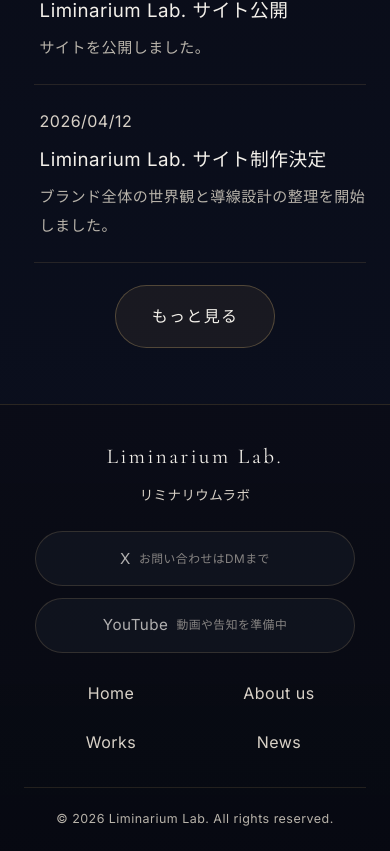
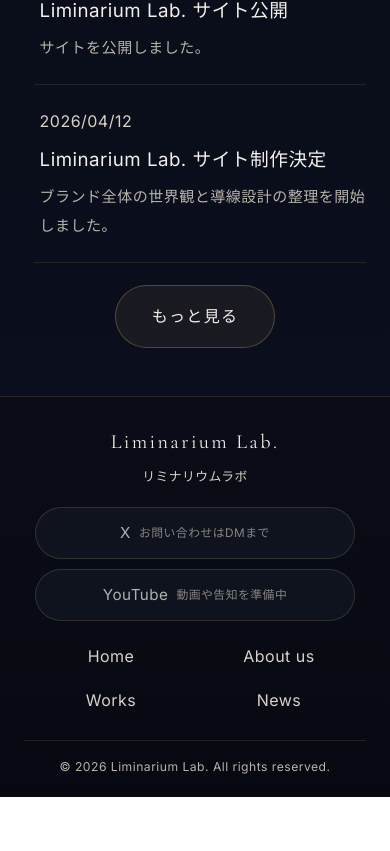
Before and after one commit to sunpotflower4460-cpu/Test-HP-SAKI, a React (Vite) app: page / in a window 390 px wide. Shown: the part 1973-2824 px from the top of the page. After the commit the page ends 2770 px from the top, so only its background shows below. Built offline with nearby package versions, Linux system fonts and the light colour scheme.

Commit message:
tune: compact mobile footer spacing

```diff
--- a/src/components/Footer.module.css
+++ b/src/components/Footer.module.css
@@ -132,53 +132,58 @@
 
 @media (max-width: 640px) {
   .footer {
-    margin-top: clamp(3.5rem, 12vw, 4.8rem);
+    margin-top: clamp(3rem, 10vw, 4.25rem);
   }
 
   .inner {
-    padding-top: 2rem;
-    padding-bottom: 1.35rem;
+    padding-top: 1.65rem;
+    padding-bottom: 1.15rem;
   }
 
   .top {
-    gap: 1.45rem;
+    gap: 1.15rem;
+  }
+
+  .brandBlock {
+    gap: 0.3rem;
   }
 
   .brandMain {
-    font-size: 1.32rem;
+    font-size: 1.26rem;
   }
 
   .brandSub {
-    font-size: 0.84rem;
+    font-size: 0.8rem;
   }
 
   .socialBlock {
     flex-direction: column;
     width: 100%;
-    gap: 0.7rem;
+    gap: 0.62rem;
   }
 
   .socialLink {
     width: min(100%, 320px);
-    min-height: 48px;
-    padding: 0.78rem 1rem;
+    min-height: 44px;
+    padding: 0.68rem 0.95rem;
   }
 
   .footerNav {
     grid-template-columns: repeat(2, minmax(0, 1fr));
     width: min(100%, 320px);
-    gap: 0.8rem 1rem;
+    gap: 0.65rem 1rem;
   }
 
   .footerNavLink {
-    min-height: 36px;
+    min-height: 34px;
     display: inline-flex;
     align-items: center;
     justify-content: center;
   }
 
   .bottom {
-    margin-top: 1.65rem;
-    font-size: 0.78rem;
+    margin-top: 1.35rem;
+    padding-top: 0.95rem;
+    font-size: 0.76rem;
   }
 }
```
